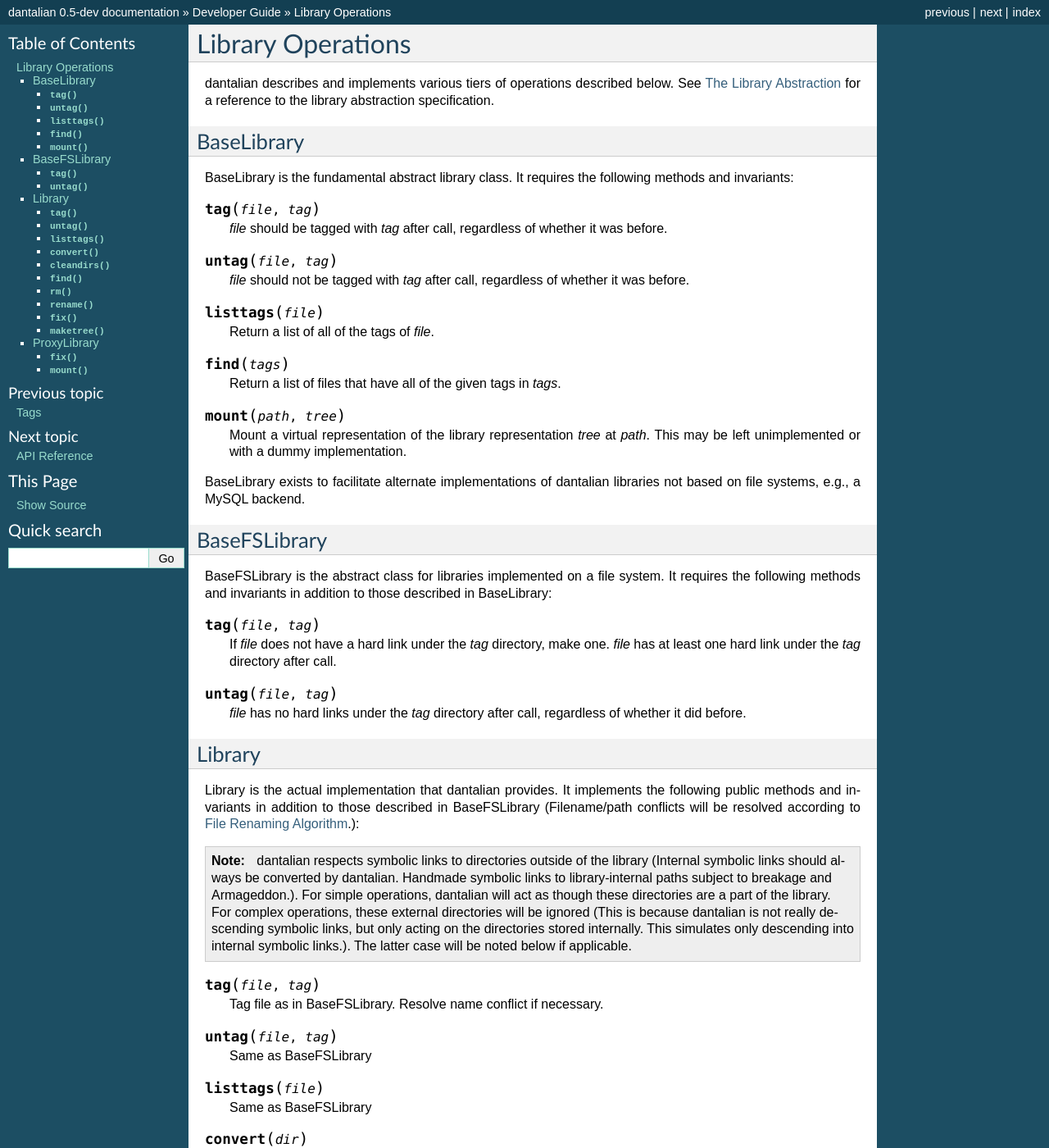
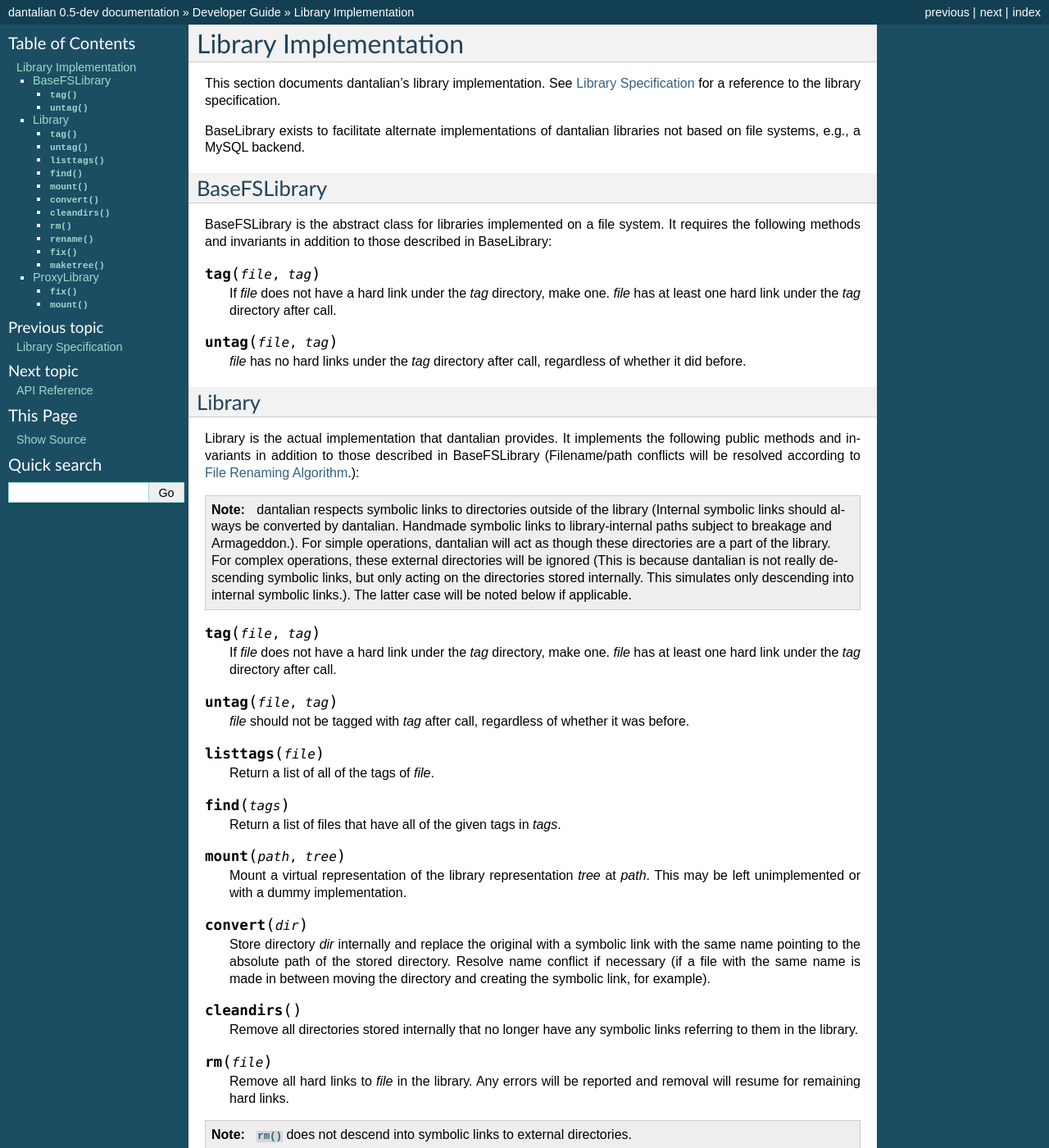
Before and after one commit to darkfeline/dantalian, a Sphinx documentation site: the page built from doc/dev/libop.rst, in a window 1280 px wide and 1400 px high. Shown: the whole window at 82% size. Built offline with Sphinx 7.4.7, drawn with Linux system fonts in a browser that asks for light colours; some of the changed text lies outside the part shown.

Commit message:
Rewrite library specs

```diff
--- a/doc/dev.rst
+++ b/doc/dev.rst
@@ -15,6 +15,5 @@ there's a bug in the code that's not documented here, the code wins =).
    dev/depend
    dev/build
    dev/library
-   dev/tag
    dev/libop
    dev/api
--- a/doc/dev/libop.rst
+++ b/doc/dev/libop.rst
@@ -1,39 +1,8 @@
-Library Operations
-==================
+Library Implementation
+======================
 
-dantalian describes and implements various tiers of operations described
-below.  See :ref:`library_abstract` for a reference to the library
-abstraction specification.
-
-BaseLibrary
------------
-
-BaseLibrary is the fundamental abstract library class.  It requires the
-following methods and invariants:
-
-.. method:: tag(file, tag)
-
-   `file` should be tagged with `tag` after call, regardless of whether
-   it was before.
-
-.. method:: untag(file, tag)
-
-   `file` should not be tagged with `tag` after call, regardless of
-   whether it was before.
-
-.. method:: listtags(file)
-
-   Return a list of all of the tags of `file`.
-
-.. method:: find(tags)
-
-   Return a list of files that have all of the given tags in `tags`.
-
-.. method:: mount(path, tree)
-
-   Mount a virtual representation of the library representation `tree`
-   at `path`.  This may be left unimplemented or with a dummy
-   implementation.
+This section documents dantalian's library implementation.  See
+:ref:`library spec` for a reference to the library specification.
 
 BaseLibrary exists to facilitate alternate implementations of dantalian
 libraries not based on file systems, e.g., a MySQL backend.
@@ -78,15 +47,28 @@ resolved according to :ref:`rename_alg`.):
 
 .. method:: tag(file, tag)
 
-   Tag file as in BaseFSLibrary.  Resolve name conflict if necessary.
+   If `file` does not have a hard link under the `tag` directory, make
+   one.  `file` has at least one hard link under the `tag` directory
+   after call.
 
 .. method:: untag(file, tag)
 
-   Same as BaseFSLibrary
+   `file` should not be tagged with `tag` after call, regardless of
+   whether it was before.
 
 .. method:: listtags(file)
 
-   Same as BaseFSLibrary
+   Return a list of all of the tags of `file`.
+
+.. method:: find(tags)
+
+   Return a list of files that have all of the given tags in `tags`.
+
+.. method:: mount(path, tree)
+
+   Mount a virtual representation of the library representation `tree`
+   at `path`.  This may be left unimplemented or with a dummy
+   implementation.
 
 .. method:: convert(dir)
 
@@ -100,10 +82,6 @@ resolved according to :ref:`rename_alg`.):
 
    Remove all directories stored internally that no longer have any
    symbolic links referring to them in the library.
-
-.. method:: find(tags)
-
-   Same as BaseFSLibrary
 
 .. method:: rm(file)
 
```
Also changed, not shown: doc/dev/library.rst (+97 -33 lines), doc/dev/tag.rst (deleted, +0 -18 lines).
